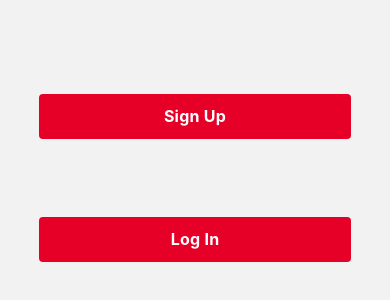
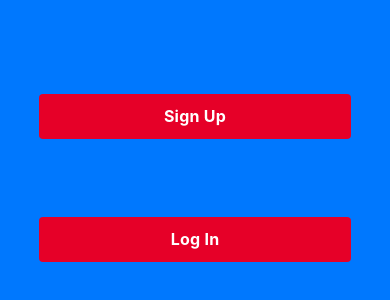
Before and after one commit to GiangNguyenn/foodDeliveryRMIT, a React Native app: screen / in a window 390 px wide. Shown: the part 244-544 px from the top of the page. Built offline with nearby package versions, Linux system fonts and the light colour scheme.

Commit message:
change theme color

```diff
--- a/components/auth/Landing.js
+++ b/components/auth/Landing.js
@@ -1,21 +1,21 @@
 import React from 'react'
 import { Text, View, Button, Pressable } from 'react-native'
-import { landingPageButtons } from '../../style/landing'
+import { landingPage } from '../../style/landing'
 
 export default function Landing({ navigation }) {
     return (
-        <View style={{ flex: 1, justifyContent: 'center' }}>
+        <View style={landingPage.view}>
             <Pressable
-                style={landingPageButtons.button}
+                style={landingPage.button}
                 onPress={() => navigation.navigate('Register')}
             >
-                <Text style={landingPageButtons.text}>Sign Up</Text>
+                <Text style={landingPage.text}>Sign Up</Text>
             </Pressable>
             <Pressable
-                style={landingPageButtons.button}
+                style={landingPage.button}
                 onPress={() => navigation.navigate('Login')}
             >
-                <Text style={landingPageButtons.text}>Log In</Text>
+                <Text style={landingPage.text}>Log In</Text>
             </Pressable>
         </View>
     )
--- a/style/landing.js
+++ b/style/landing.js
@@ -2,7 +2,7 @@ import { StyleSheet } from 'react-native'
 import styled, { css } from 'styled-components'
 import { themeColor } from './constants'
 
-export const landingPageButtons = StyleSheet.create({
+export const landingPage = StyleSheet.create({
     button: {
         alignItems: 'center',
         justifyContent: 'center',
@@ -20,4 +20,9 @@ export const landingPageButtons = StyleSheet.create({
         letterSpacing: 0.25,
         color: 'white',
     },
+    view: {
+        backgroundColor: themeColor.RMITLightBlue,
+        flex: 1,
+        justifyContent: 'center',
+    },
 })
```
